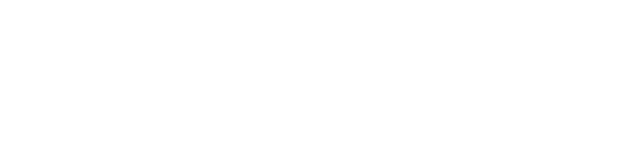
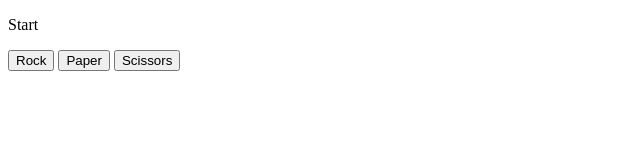
Before and after one commit to rakesh-i/RockPaperScissors, a plain HTML site: page index.html in a window 1280 px wide. Shown: the whole page, without its empty margins (0-640 px from the left). Drawn offline with Linux system fonts and the light colour scheme.

```diff
--- a/index.html
+++ b/index.html
@@ -6,6 +6,10 @@
     <title>Document</title>
 </head>
 <body>
-
+    <p class="choice">Start</p>
+    <button class="rock" onclick="selectMove('rock')">Rock</button>
+    <button class="paper" onclick="selectMove('paper')">Paper</button>
+    <button class="scissors" onclick="selectMove('scissors')">Scissors</button>
 </body>
+<script src="rps.js"></script>
 </html>
--- /dev/null
+++ b/rps.js
@@ -0,0 +1,3 @@
+function random(()=>(Math.random)){
+
+}
```
